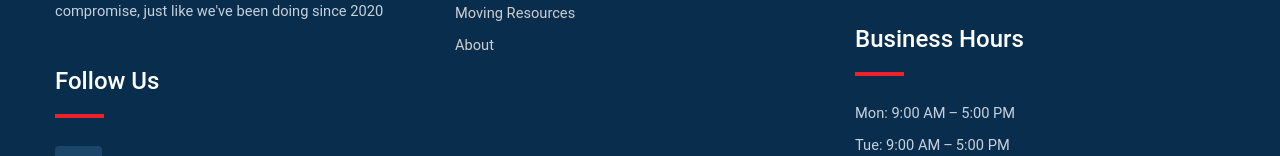
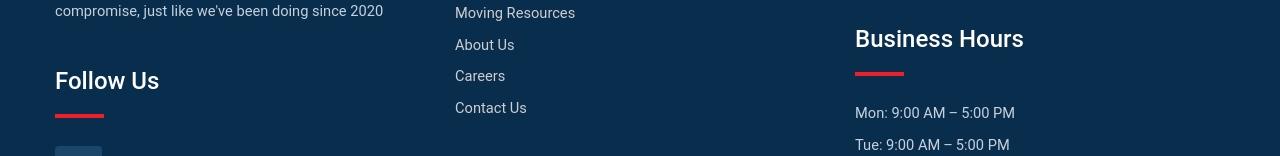
Before and after one commit to schraderweb/ascensionmoving, an Eleventy site: page src/demo.njk in a window 1280 px wide. Shown: the part 4563-4719 px from the top of the page. Built offline with nearby package versions, Linux system fonts and the light colour scheme; Eleventy itself is replaced by a stand-in of ours; files that its build step writes are made by us from their sources; a web font is replaced by a local one.

Commit message:
Add career and contact-us links to footer

```diff
--- a/src/_includes/components/footer.html
+++ b/src/_includes/components/footer.html
@@ -43,7 +43,13 @@
                     <a href="/#">Moving Resources</a>
                   </li>
                   <li>
-                    <a href="/#">About</a>
+                    <a href="/about-us">About Us</a>
+                  </li>
+                  <li>
+                    <a href="/careers">Careers</a>
+                  </li>
+                  <li>
+                    <a href="/contact-us">Contact Us</a>
                   </li>
                 </ul>
               </div>
```
